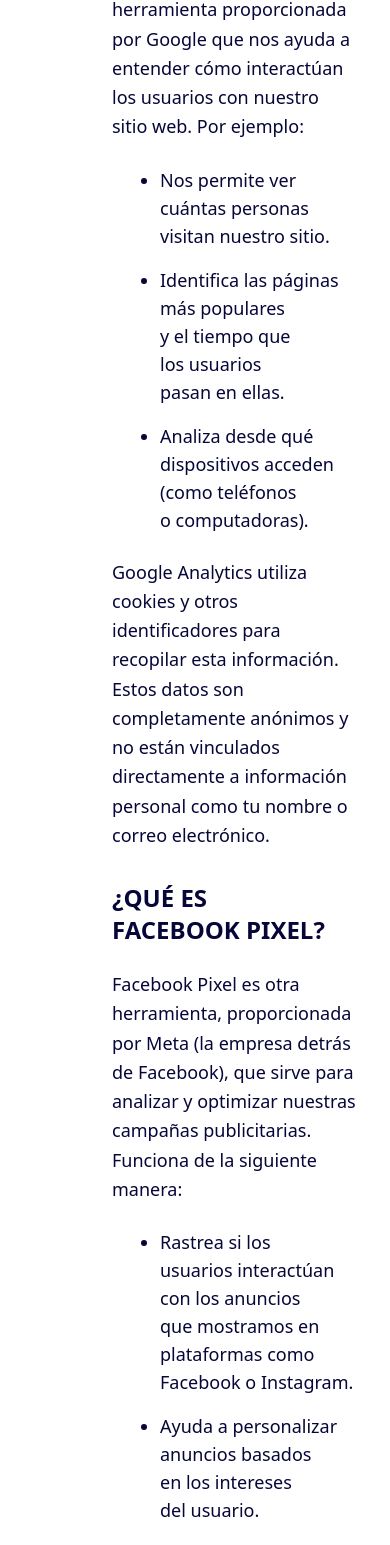
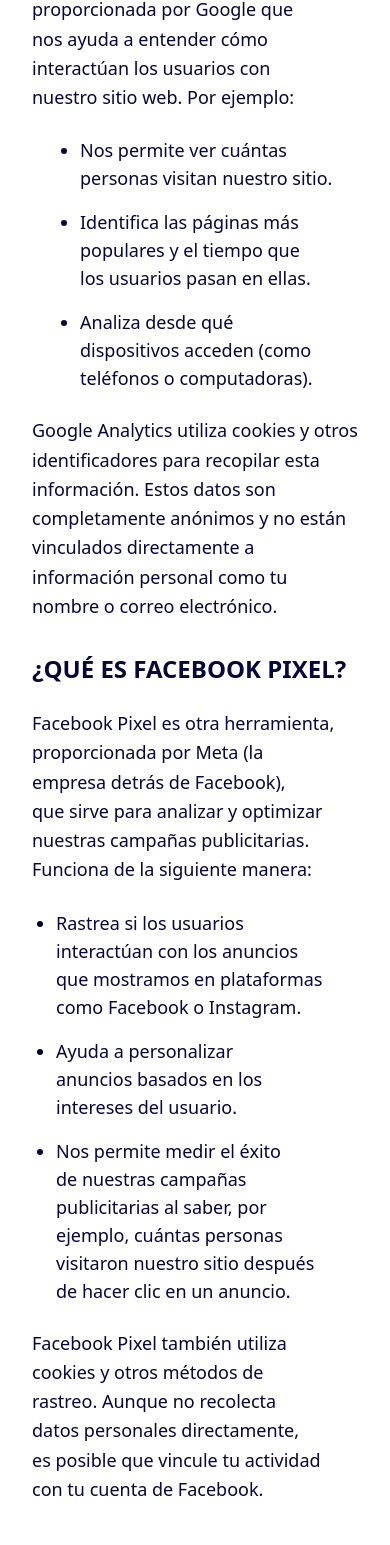
Before and after one commit to dspwebstudiomx/easylav-react, a React (Vite) app: page /politica-privacidad in a window 390 px wide. Shown: the part 2641-4186 px from the top of the page. Built offline with nearby package versions, Linux system fonts and the light colour scheme.

Commit message:
feat: mejora el estilo de los artículos en la política de privacidad para una mejor presentación

```diff
--- a/src/components/contacto/ContactFacturacion.jsx
+++ b/src/components/contacto/ContactFacturacion.jsx
@@ -270,16 +270,17 @@ export default function ContactFacturacion() {
                     )}
                   </div>
                   {/* Calle */}
-                  {/* Numero */}
+                  {/* Número */}
                   <div id="formField_number" className="flex flex-col">
                     <label htmlFor="user_number" className="mb-2">
                       Número<span className="text-required ml-1">*</span>
                     </label>
                     <Field
-                      className="rounded-md bg-light text-dark border-2  border-secondary dark:border-primary p-2 outline-none md:w-auto"
+                      className="rounded-md bg-light text-dark border-2 border-secondary dark:border-primary p-2 outline-none md:w-auto"
                       type="number"
                       name="user_number"
                       id="user_number"
+                      min="0" // Evita números negativos
                       required
                     />
                     {touched.user_number && errors.user_number && (
@@ -288,7 +289,7 @@ export default function ContactFacturacion() {
                       </p>
                     )}
                   </div>
-                  {/* Numero */}
+                  {/* Número */}
 
                   {/* Ciudad */}
                   <div id="formField_city" className="flex flex-col">
@@ -389,15 +390,16 @@ export default function ContactFacturacion() {
                       Número de Ticket<span className="text-required ml-1">*</span>
                     </label>
                     <Field
-                      className="rounded-md bg-light text-dark text-right px-4 border-2  border-secondary dark:border-primary p-2 outline-none w-full"
+                      className="rounded-md bg-light text-dark text-right px-4 border-2 border-secondary dark:border-primary p-2 outline-none w-full"
                       id="user_ticketnumber"
                       name="user_ticketnumber"
                       type="number"
+                      min="0" // Evita números negativos
                       required
                     />
                     {touched.user_ticketnumber && errors.user_ticketnumber && (
                       <p className="mt-2 text-required text-xs">
-                        *<span className="text-dark">{errors.user_city}</span>{' '}
+                        *<span className="text-dark">{errors.user_ticketnumber}</span>{' '}
                       </p>
                     )}
                   </div>
@@ -499,10 +501,11 @@ export default function ContactFacturacion() {
                       Subtotal<span className="text-required">*</span>
                     </label>
                     <Field
-                      className="rounded-md bg-light text-dark text-right px-4 border-2  border-secondary dark:border-primary p-2 outline-none"
+                      className="rounded-md bg-light text-dark text-right px-4 border-2 border-secondary dark:border-primary p-2 outline-none"
                       id="user_subtotal"
                       name="user_subtotal"
                       type="number"
+                      min="0" // Evita números negativos
                       required
                     />
                     {touched.user_subtotal && errors.user_subtotal && (
@@ -523,10 +526,11 @@ export default function ContactFacturacion() {
                       I.V.A<span className="text-required ml-1">*</span>
                     </label>
                     <Field
-                      className="rounded-md bg-light text-dark text-right px-4 border-2  border-secondary dark:border-primary p-2 outline-none"
+                      className="rounded-md bg-light text-dark text-right px-4 border-2 border-secondary dark:border-primary p-2 outline-none"
                       id="user_IVA"
                       name="user_IVA"
                       type="number"
+                      min="0" // Evita números negativos
                       required
                     />
                     {touched.user_IVA && errors.user_IVA && (
@@ -542,10 +546,11 @@ export default function ContactFacturacion() {
                       Total a pagar<span className="text-required ml-1">*</span>
                     </label>
                     <Field
-                      className="rounded-md bg-light text-dark text-right px-4 border-2  border-secondary dark:border-primary p-2 outline-none"
+                      className="rounded-md bg-light text-dark text-right px-4 border-2 border-secondary dark:border-primary p-2 outline-none"
                       id="user_total"
                       name="user_total"
                       type="number"
+                      min="0" // Evita números negativos
                       required
                     />
                     {touched.user_total && errors.user_total && (
@@ -558,16 +563,8 @@ export default function ContactFacturacion() {
                 </div>
                 {/* IVA - Total a Pagar */}
               </div>
-            </div>
-            {/*
-            <form encType="multipart/form-data" method="post" onSubmit={sendEmail} className='flex flex-col  w-[210px] mx-auto mt-12'>
-              <label htmlFor='user_total' className="mb-2">Añadir archivo</label>
-              <input type="file" name="my_file" />
-            </form> */}
-            {/* Datos de Compra */}
-
               {/* Datos de Tarjeta */}
-            <div className="grid sm:grid-cols-2 gap-8">
+              <div className="grid sm:grid-cols-2 gap-8 mt-6">
                 {/* Input para los últimos 4 dígitos de la tarjeta */}
                 {showCardDigitsInput && (
                   <div id="formField_lastFourDigitsCard" className="flex flex-col">
@@ -593,6 +590,7 @@ export default function ContactFacturacion() {
                 )}
               </div>
               {/* Datos de Tarjeta */}
+            </div>
 
             {/* Fields */}
 
--- a/src/pages/politica-privacidad/PoliticaPrivacidad.jsx
+++ b/src/pages/politica-privacidad/PoliticaPrivacidad.jsx
@@ -70,7 +70,7 @@ const PoliticaPrivacidad = () => {
                 Nuestro sitio web utiliza tecnologías avanzadas para mejorar su experiencia y ayudarnos a entender mejor
                 sus necesidades:
               </Paragraph>
-              <article className="pl-20 flex flex-col gap-6">
+              <article className="xl:pl-20 flex flex-col gap-6">
                 <TitleH2>¿Qué es Google Analytics?</TitleH2>
                 <Paragraph>
                   Google Analytics es una herramienta proporcionada por Google que nos ayuda a entender cómo interactúan
@@ -87,13 +87,13 @@ const PoliticaPrivacidad = () => {
                   correo electrónico.
                 </Paragraph>
               </article>
-              <article className="pl-20 flex flex-col gap-6">
+              <article className="xl:pl-20 flex flex-col gap-6">
                 <TitleH2>¿Qué es Facebook Pixel?</TitleH2>
                 <Paragraph>
                   Facebook Pixel es otra herramienta, proporcionada por Meta (la empresa detrás de Facebook), que sirve
                   para analizar y optimizar nuestras campañas publicitarias. Funciona de la siguiente manera:
                 </Paragraph>
-                <ul className="list-disc pl-12 flex flex-col gap-4">
+                <ul className="list-disc pl-6 xl:pl-12 flex flex-col gap-4">
                   <li>
                     Rastrea si los usuarios interactúan con los anuncios que mostramos en plataformas como Facebook o
                     Instagram.
@@ -116,7 +116,7 @@ const PoliticaPrivacidad = () => {
             </Paragraph>
             <TituloYDescripcion title="4. Compartición de la información">
               <Paragraph>Solo compartimos su información en los siguientes casos:</Paragraph>
-              <ul className="list-disc pl-12 flex flex-col gap-4">
+              <ul className="list-disc pl-6 xl:pl-12 flex flex-col gap-4">
                 <li>
                   Con proveedores de servicios que nos ayudan en la operación de nuestro negocio, como herramientas de
                   marketing.
@@ -139,7 +139,7 @@ const PoliticaPrivacidad = () => {
             </TituloYDescripcion>
             <TituloYDescripcion title="6. Derechos de los usuarios">
               <Paragraph>Tienes derechos sobre tu información personal, incluyendo:</Paragraph>
-              <ul className="list-disc pl-12 flex flex-col gap-4">
+              <ul className="list-disc pl-6 xl:pl-12 flex flex-col gap-4">
                 <li>
                   {' '}
                   <strong className="dark:text-secondary_light">Acceso: </strong>Puedes solicitar una copia de la
```
Lines whose indentation alone changed are shown as unchanged.
